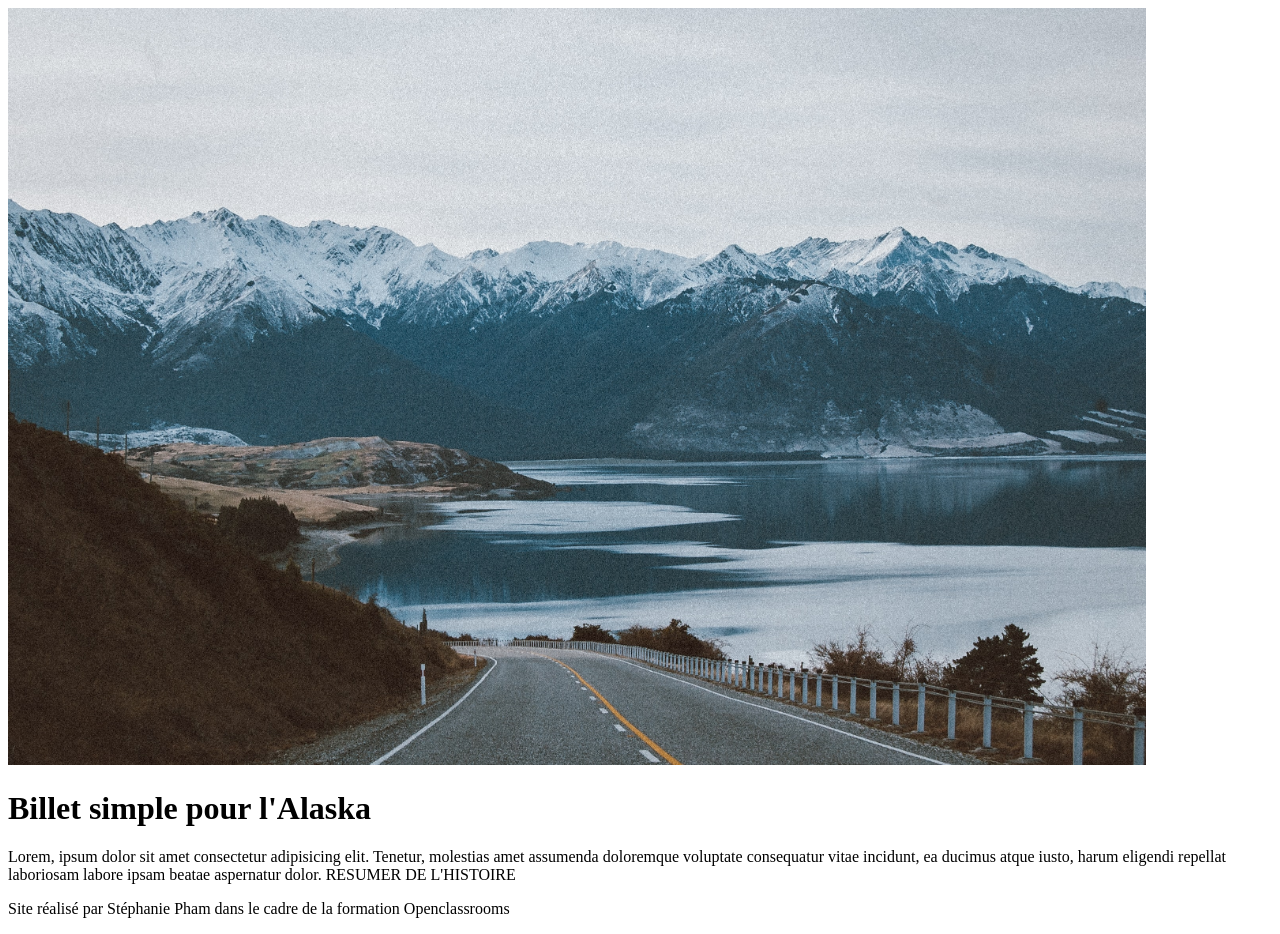
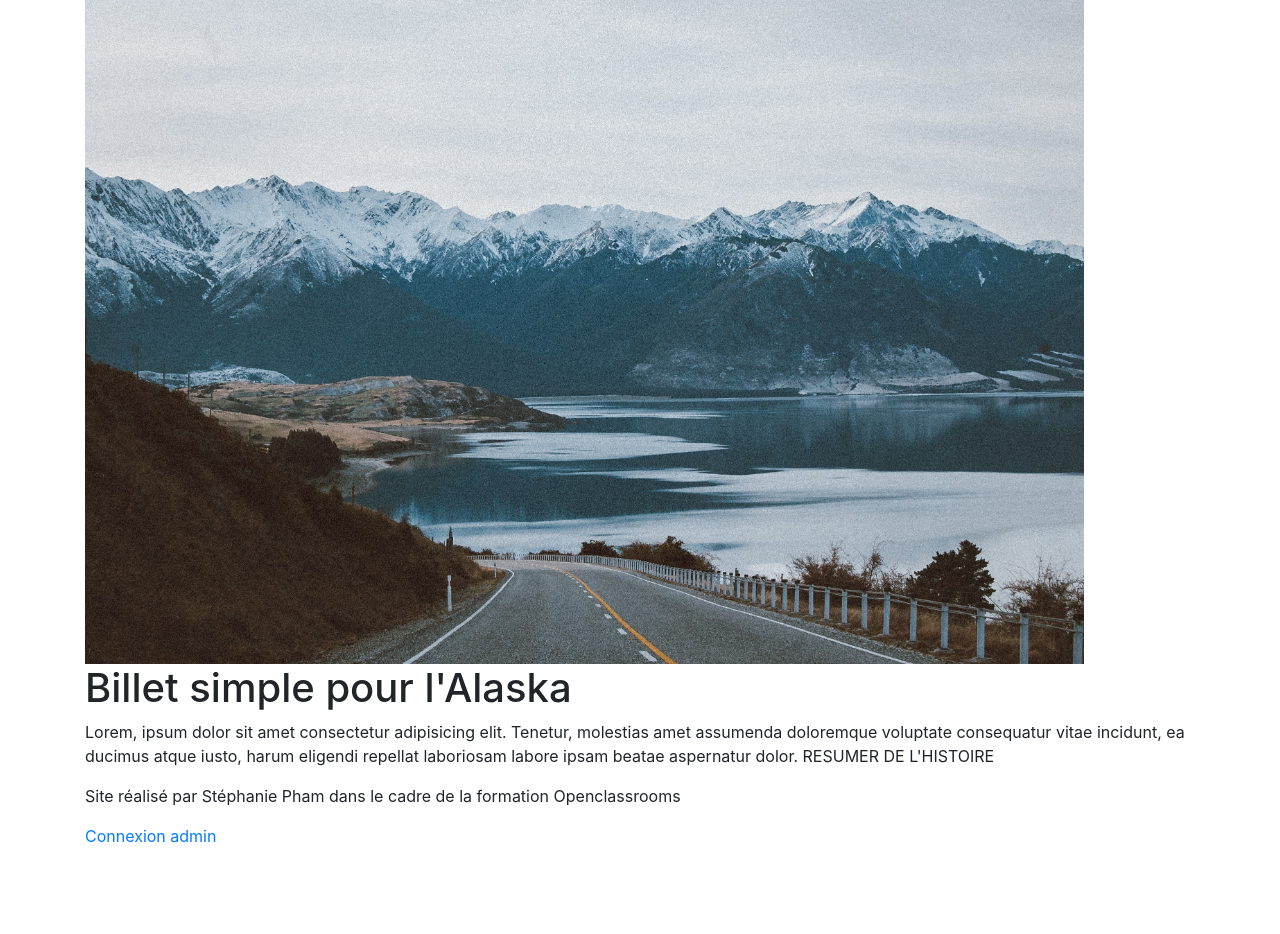
Before and after one commit to stph-phm/BlogEcrivain, a PHP site: page / in a window 1280 px wide. After the commit the page ends 843 px from the top, so only its background shows below. Run offline with PHP 8.4, Linux system fonts and the light colour scheme; data that the repository does not hold is empty.

Commit message:
Added bootstrap and admin login links

```diff
--- a/view/frontend/template.php
+++ b/view/frontend/template.php
@@ -3,14 +3,22 @@
 <head>
     <meta charset="UTF-8">
     <meta name="viewport" content="width=device-width, initial-scale=1.0">
+    <!--CSS-->
     <link rel="stylesheet" href="public/css/style.css">
+    <link rel="stylesheet" href="https://stackpath.bootstrapcdn.com/bootstrap/4.4.1/css/bootstrap.min.css" integrity="sha384-Vkoo8x4CGsO3+Hhxv8T/Q5PaXtkKtu6ug5TOeNV6gBiFeWPGFN9MuhOf23Q9Ifjh" crossorigin="anonymous">
     <title> <?= $title; ?> </title>
 </head>
 
 <body>
     <?= $content; ?>
-    <footer>
-            <p> Site réalisé par Stéphanie Pham dans le cadre de la formation Openclassrooms</p>
-        </footer>
+
+    <footer class="container">
+        <p> Site réalisé par Stéphanie Pham dans le cadre de la formation Openclassrooms </p>
+        <p><a href="index.php?action=admin">Connexion admin</a></p>
+    </footer>
+
+    <script src="https://code.jquery.com/jquery-3.4.1.slim.min.js" integrity="sha384-J6qa4849blE2+poT4WnyKhv5vZF5SrPo0iEjwBvKU7imGFAV0wwj1yYfoRSJoZ+n" crossorigin="anonymous"></script>
+    <script src="https://cdn.jsdelivr.net/npm/popper.js@1.16.0/dist/umd/popper.min.js" integrity="sha384-Q6E9RHvbIyZFJoft+2mJbHaEWldlvI9IOYy5n3zV9zzTtmI3UksdQRVvoxMfooAo" crossorigin="anonymous"></script>
+    <script src="https://stackpath.bootstrapcdn.com/bootstrap/4.4.1/js/bootstrap.min.js" integrity="sha384-wfSDF2E50Y2D1uUdj0O3uMBJnjuUD4Ih7YwaYd1iqfktj0Uod8GCExl3Og8ifwB6" crossorigin="anonymous"></script>
 </body>
 </html>
```
